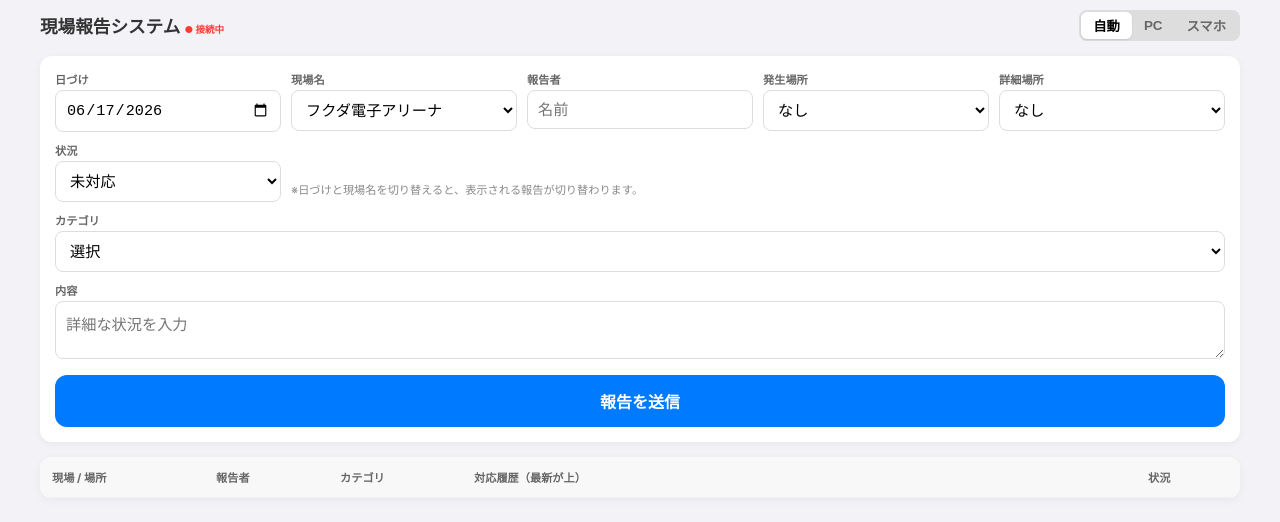
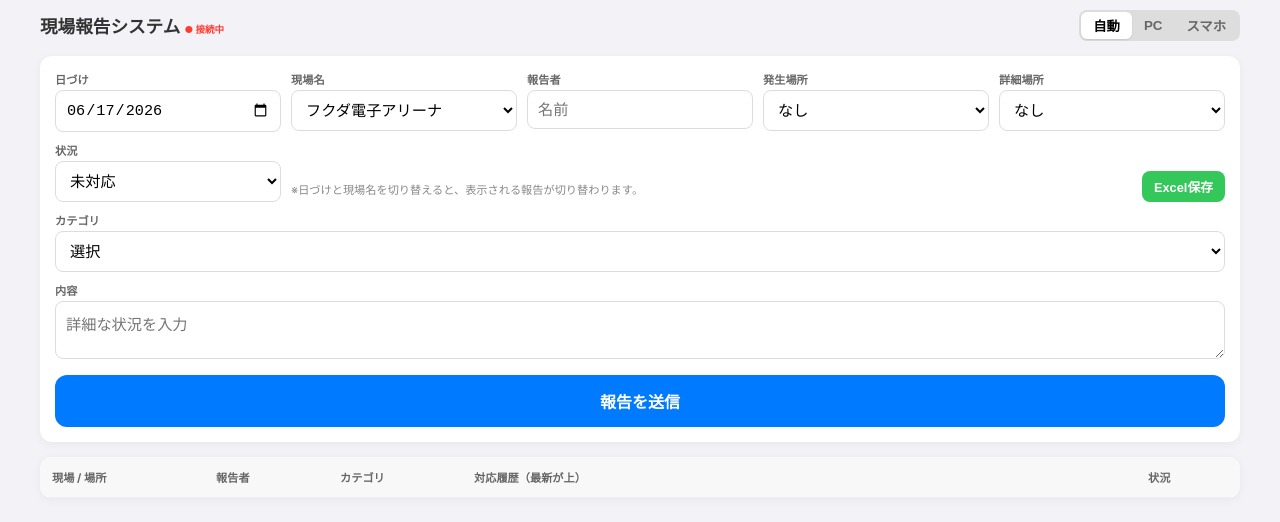
Before and after one commit to azumagawasaitama-star/reporting-system, a plain HTML site: page static/index.html in a window 1280 px wide. Drawn offline with Linux system fonts and the light colour scheme.

Commit message:
feat: Excel形式(.xlsx)でのデータダウンロード機能の実装

```diff
--- a/static/index.html
+++ b/static/index.html
@@ -4,6 +4,8 @@
     <meta charset="UTF-8">
     <meta name="viewport" content="width=device-width, initial-scale=1.0, maximum-scale=1.0, user-scalable=no">
     <title>現場報告システム</title>
+    <!-- SheetJS (xlsx) 読み込み -->
+    <script src="https://cdn.sheetjs.com/xlsx-latest/package/dist/xlsx.full.min.js"></script>
     <style>
         :root {
             --primary-color: #007AFF;
@@ -86,7 +88,10 @@
             </div>
             <div class="input-grid">
                 <div style="grid-column: span 1;"><label>状況</label><select id="status"><option value="未対応">未対応</option><option value="対応中">対応中</option><option value="完了">完了</option></select></div>
-                <div style="grid-column: span 4; display: flex; align-items: flex-end; color: #888; font-size: 0.7rem; padding-bottom: 5px;">※日づけと現場名を切り替えると、表示される報告が切り替わります。</div>
+                <div style="grid-column: span 3; display: flex; align-items: flex-end; color: #888; font-size: 0.7rem; padding-bottom: 5px;">※日づけと現場名を切り替えると、表示される報告が切り替わります。</div>
+                <div style="grid-column: span 1; display: flex; align-items: flex-end; justify-content: flex-end;">
+                    <button onclick="downloadExcel()" style="padding: 6px 12px; background: #34C759; color: white; border: none; border-radius: 8px; font-size: 0.8rem; font-weight: bold; cursor: pointer;">Excel保存</button>
+                </div>
             </div>
             <div id="location-other-group" style="display:none; margin-bottom:10px;"><input type="text" id="location-other" placeholder="場所の詳細を入力"></div>
 
@@ -381,6 +386,61 @@
             const data = reports[currentId];
             document.getElementById('modal-timeline').innerHTML = data.timeline.slice().reverse().map(t => `<div class="timeline-item"><div class="history-meta"><span>${t.time} - ${t.sender}</span> <span class="status-badge ${t.status==='対応中'?'status-doing':(t.status==='完了'?'status-done':'')}">${t.status}</span></div><div style="font-size:0.8rem; color:#666; margin-bottom:5px;">場所: ${t.location} / ${t.sub_location}</div><div style="white-space:pre-wrap; font-size:0.95rem;">${t.message}</div></div>`).join('');
         }
+        function downloadExcel() {
+            const selectedDate = dateInput.value;
+            const selectedEvent = eventSelect.value;
+
+            // フィルタリングされたデータを準備
+            const filteredReports = Object.values(reports)
+                .filter(d => d.date === selectedDate && d.event === selectedEvent)
+                .sort((a,b) => a.id - b.id);
+
+            if (filteredReports.length === 0) return alert("出力するデータがありません");
+
+            const excelData = filteredReports.map(d => {
+                const row = {
+                    "日づけ": d.date,
+                    "現場名": d.event,
+                    "場所": d.location,
+                    "詳細場所": d.sub_location,
+                    "報告者": d.sender,
+                    "カテゴリ": d.category,
+                    "詳細種別": d.detail,
+                    "状況": d.status,
+                    "内容": d.message,
+                    "発生時刻": d.timeline[0].time
+                };
+
+                // 医事対応の詳細列を追加
+                if (d.medical) {
+                    row["性別"] = d.medical.gender || "-";
+                    row["年代"] = d.medical.age || "-";
+                    row["同行者"] = d.medical.companion || "-";
+                    row["車椅子"] = d.medical.wheelchair || "なし";
+                    row["車椅子貸出元"] = d.medical.wheelchair_source || "-";
+                    row["車椅子返却"] = d.medical.wheelchair_return || "-";
+                    row["診断結果"] = d.medical.diagnosis || "-";
+                    row["休憩室"] = d.medical.rest_area || "-";
+                }
+
+                return row;
+            });
+
+            const worksheet = XLSX.utils.json_to_sheet(excelData);
+            const workbook = XLSX.utils.book_new();
+            XLSX.utils.book_append_sheet(workbook, worksheet, "報告一覧");
+
+            // 列の幅を自動調整（簡易的）
+            const wscols = [
+                {wch: 12}, {wch: 20}, {wch: 20}, {wch: 15}, {wch: 10},
+                {wch: 12}, {wch: 25}, {wch: 15}, {wch: 40}, {wch: 10}
+            ];
+            worksheet['!cols'] = wscols;
+
+            const filename = `報告一覧_${selectedEvent}_${selectedDate}.xlsx`;
+            XLSX.writeFile(workbook, filename);
+        }
+
         function switchMode(isEdit) {
             const data = reports[currentId];
             if (isEdit) {
```
Also changed, not shown: 1 other file.
